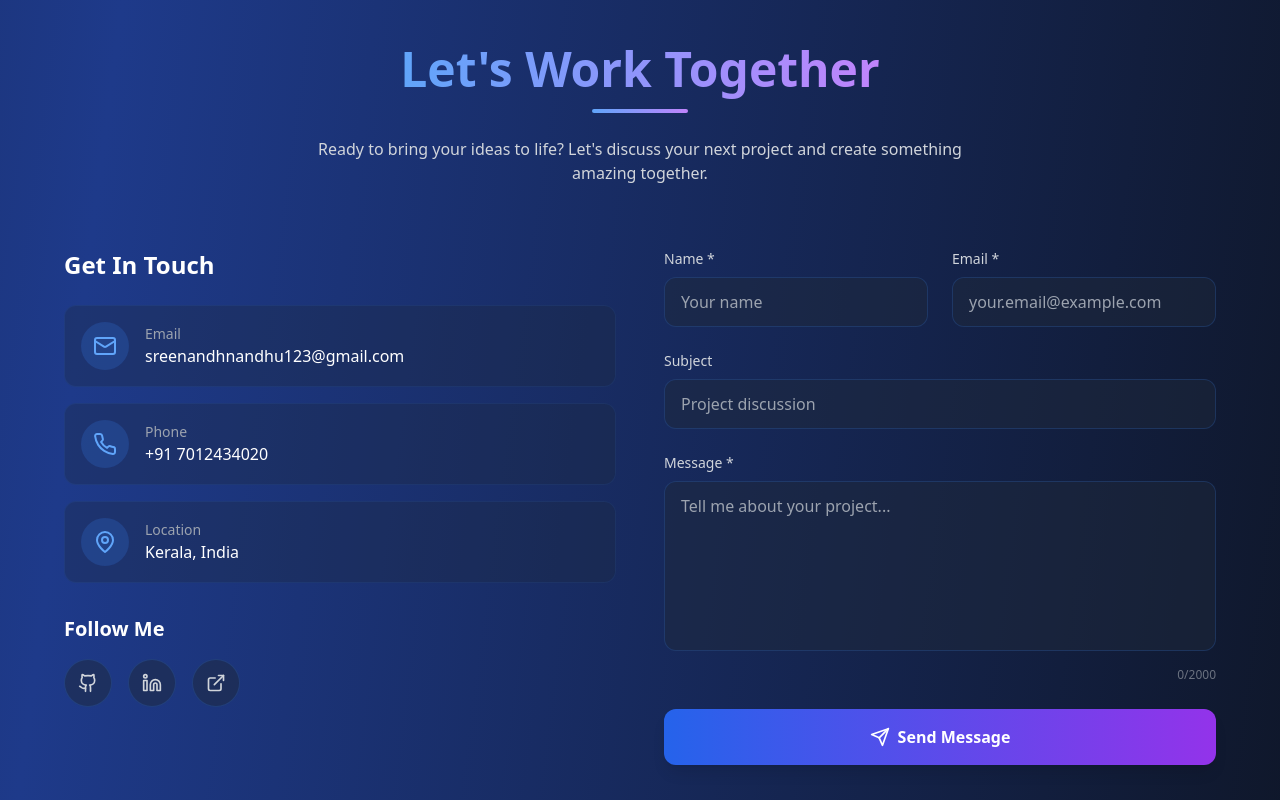
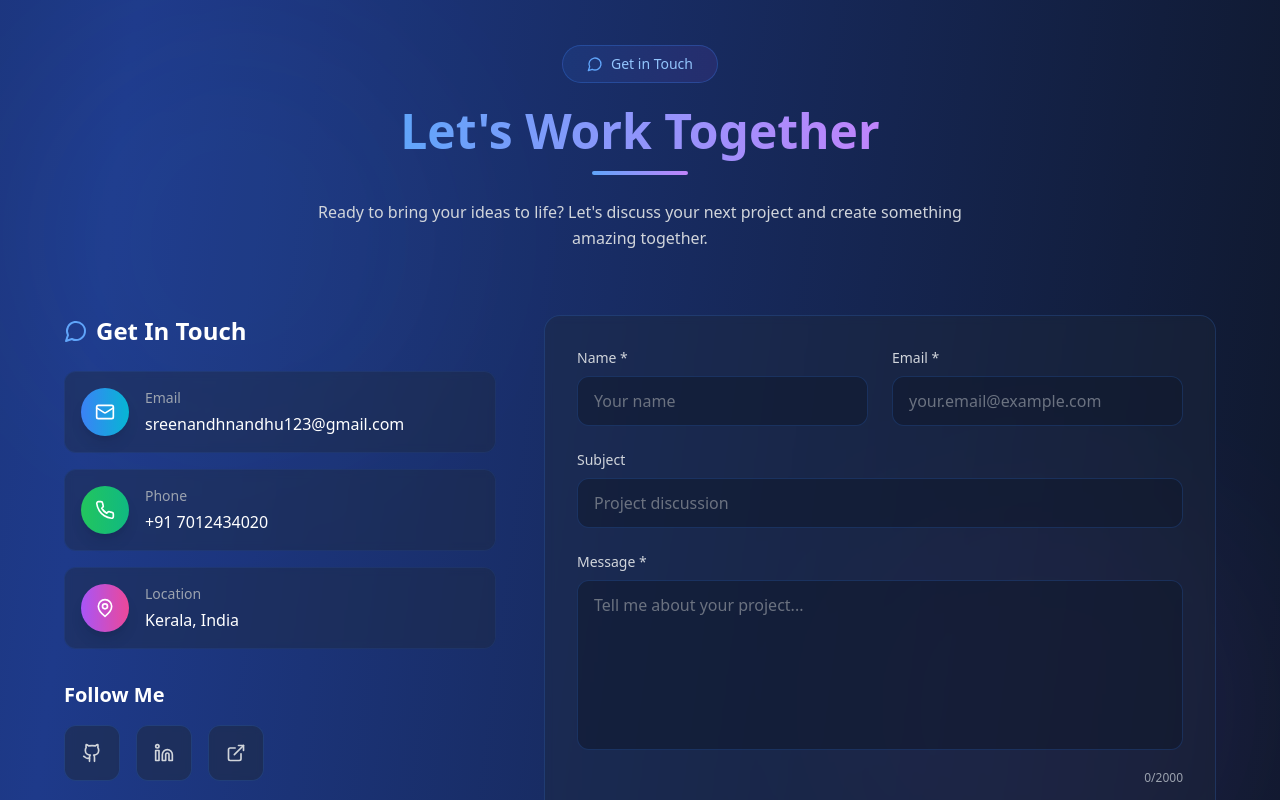
Before and after one commit to sreenandh/Portfolio, a React (Vite) app: page / in a window 1280 px wide. Shown: the part 8860-9660 px from the top of the page. Built offline with nearby package versions, Linux system fonts and the light colour scheme.

Commit message:
Enhance Contact section with advanced form animations and interactive effects

```diff
--- a/src/components/Contact.tsx
+++ b/src/components/Contact.tsx
@@ -1,9 +1,9 @@
 import React, { useState } from 'react';
-import { motion } from 'framer-motion';
+import { motion, AnimatePresence } from 'framer-motion';
 import { useInView } from 'react-intersection-observer';
-import { Mail, Phone, MapPin, Send, Github, Linkedin, ExternalLink } from 'lucide-react';
+import { Mail, Phone, MapPin, Send, Github, Linkedin, ExternalLink, MessageCircle, CheckCircle, AlertCircle } from 'lucide-react';
 
-const Contact = () => {
+const Contact: React.FC = () => {
   const [ref, inView] = useInView({
     triggerOnce: true,
     threshold: 0.1,
@@ -19,6 +19,7 @@ const Contact = () => {
   const [isSubmitting, setIsSubmitting] = useState(false);
   const [submitStatus, setSubmitStatus] = useState<'idle' | 'success' | 'error'>('idle');
   const [errorMessage, setErrorMessage] = useState('');
+  const [focusedField, setFocusedField] = useState<string | null>(null);
 
   const handleChange = (e: React.ChangeEvent<HTMLInputElement | HTMLTextAreaElement>) => {
     setFormData({
@@ -33,7 +34,6 @@ const Contact = () => {
     setErrorMessage('');
 
     try {
-      // For Vercel deployment, the API endpoint will be /api/contact
       const API_URL = import.meta.env.VITE_API_URL || '/api/contact';
 
       const response = await fetch(API_URL, {
@@ -71,19 +71,22 @@ const Contact = () => {
       icon: Mail,
       label: 'Email',
       value: 'sreenandhnandhu123@gmail.com',
-      href: 'mailto:sreenandhnandhu123@gmail.com'
+      href: 'mailto:sreenandhnandhu123@gmail.com',
+      color: 'from-blue-500 to-cyan-500'
     },
     {
       icon: Phone,
       label: 'Phone',
       value: '+91 7012434020',
-      href: 'tel:+917012434020'
+      href: 'tel:+917012434020',
+      color: 'from-green-500 to-emerald-500'
     },
     {
       icon: MapPin,
       label: 'Location',
       value: 'Kerala, India',
-      href: '#'
+      href: '#',
+      color: 'from-purple-500 to-pink-500'
     }
   ];
 
@@ -110,7 +113,7 @@ const Contact = () => {
     visible: {
       opacity: 1,
       transition: {
-        staggerChildren: 0.2,
+        staggerChildren: 0.15,
       },
     },
   };
@@ -120,13 +123,31 @@ const Contact = () => {
     visible: {
       opacity: 1,
       y: 0,
-      transition: { duration: 0.6 },
+      transition: { duration: 0.6, type: 'spring', stiffness: 100 },
     },
   };
 
   return (
-    <section id="contact" className="py-20 relative">
-      <div className="container mx-auto px-6">
+    <section id="contact" className="py-20 relative overflow-hidden">
+      {/* Animated background */}
+      <motion.div
+        animate={{
+          rotate: [0, 360],
+          scale: [1, 1.2, 1],
+        }}
+        transition={{ duration: 25, repeat: Infinity, ease: 'linear' }}
+        className="absolute top-20 left-10 w-96 h-96 bg-blue-500/5 rounded-full blur-3xl"
+      />
+      <motion.div
+        animate={{
+          rotate: [360, 0],
+          scale: [1, 1.3, 1],
+        }}
+        transition={{ duration: 30, repeat: Infinity, ease: 'linear' }}
+        className="absolute bottom-20 right-10 w-96 h-96 bg-purple-500/5 rounded-full blur-3xl"
+      />
+
+      <div className="container mx-auto px-6 relative z-10">
         <motion.div
           ref={ref}
           variants={containerVariants}
@@ -134,44 +155,70 @@ const Contact = () => {
           animate={inView ? "visible" : "hidden"}
           className="max-w-6xl mx-auto"
         >
+          {/* Section Header */}
           <motion.div variants={itemVariants} className="text-center mb-16">
+            <motion.div
+              initial={{ scale: 0 }}
+              animate={inView ? { scale: 1 } : { scale: 0 }}
+              transition={{ duration: 0.5, type: 'spring', stiffness: 200 }}
+              className="inline-flex items-center space-x-2 bg-gradient-to-r from-blue-500/10 to-purple-500/10 border border-blue-500/30 rounded-full px-6 py-2 mb-6"
+            >
+              <MessageCircle className="w-4 h-4 text-blue-400" />
+              <span className="text-blue-300 text-sm font-medium">Get in Touch</span>
+            </motion.div>
+
             <h2 className="text-4xl md:text-5xl font-bold mb-4">
               <span className="bg-gradient-to-r from-blue-400 to-purple-400 bg-clip-text text-transparent">
                 Let's Work Together
               </span>
             </h2>
-            <div className="w-24 h-1 bg-gradient-to-r from-blue-400 to-purple-400 mx-auto rounded-full"></div>
-            <p className="text-gray-300 mt-6 max-w-2xl mx-auto">
+            <motion.div
+              initial={{ scaleX: 0 }}
+              animate={inView ? { scaleX: 1 } : { scaleX: 0 }}
+              transition={{ duration: 0.8, delay: 0.3 }}
+              className="w-24 h-1 bg-gradient-to-r from-blue-400 to-purple-400 mx-auto rounded-full"
+            />
+            <p className="text-gray-300 mt-6 max-w-2xl mx-auto leading-relaxed">
               Ready to bring your ideas to life? Let's discuss your next project and create something amazing together.
             </p>
           </motion.div>
 
-          <div className="grid lg:grid-cols-2 gap-12">
-            {/* Contact Information */}
-            <motion.div variants={itemVariants} className="space-y-8">
+          <div className="grid lg:grid-cols-5 gap-12">
+            {/* Contact Information - 2 columns */}
+            <motion.div variants={itemVariants} className="lg:col-span-2 space-y-8">
               <div>
-                <h3 className="text-2xl font-semibold mb-6">Get In Touch</h3>
+                <h3 className="text-2xl font-semibold mb-6 flex items-center space-x-2">
+                  <MessageCircle className="w-6 h-6 text-blue-400" />
+                  <span>Get In Touch</span>
+                </h3>
                 <div className="space-y-4">
-                  {contactInfo.map((info) => (
+                  {contactInfo.map((info, index) => (
                     <motion.div
                       key={info.label}
-                      whileHover={{ x: 5 }}
-                      className="flex items-center space-x-4 p-4 bg-slate-800/30 rounded-xl border border-blue-500/10 hover:border-blue-400/30 transition-all duration-300"
+                      initial={{ opacity: 0, x: -30 }}
+                      animate={inView ? { opacity: 1, x: 0 } : { opacity: 0, x: -30 }}
+                      transition={{ delay: 0.6 + index * 0.1, type: 'spring', stiffness: 100 }}
+                      whileHover={{ x: 8, scale: 1.02 }}
+                      className="group flex items-center space-x-4 p-4 bg-slate-800/40 backdrop-blur-sm rounded-xl border border-blue-500/10 hover:border-blue-400/30 hover:bg-slate-800/60 transition-all duration-300 cursor-pointer"
                     >
-                      <div className="w-12 h-12 bg-blue-500/20 rounded-full flex items-center justify-center">
-                        <info.icon className="w-6 h-6 text-blue-400" />
-                      </div>
-                      <div>
-                        <p className="text-gray-400 text-sm">{info.label}</p>
+                      <motion.div
+                        whileHover={{ rotate: 360, scale: 1.1 }}
+                        transition={{ duration: 0.6 }}
+                        className={`w-12 h-12 bg-gradient-to-r ${info.color} rounded-full flex items-center justify-center shadow-lg`}
+                      >
+                        <info.icon className="w-5 h-5 text-white" />
+                      </motion.div>
+                      <div className="flex-1">
+                        <p className="text-gray-400 text-sm mb-1">{info.label}</p>
                         {info.href !== '#' ? (
                           <a
                             href={info.href}
-                            className="text-white hover:text-blue-400 transition-colors duration-300"
+                            className="text-white group-hover:text-blue-400 transition-colors duration-300 font-medium"
                           >
                             {info.value}
                           </a>
                         ) : (
-                          <p className="text-white">{info.value}</p>
+                          <p className="text-white font-medium">{info.value}</p>
                         )}
                       </div>
                     </motion.div>
@@ -179,63 +226,92 @@ const Contact = () => {
                 </div>
               </div>
 
+              {/* Social Links */}
               <div>
                 <h3 className="text-xl font-semibold mb-4">Follow Me</h3>
                 <div className="flex space-x-4">
-                  {socialLinks.map((social) => (
+                  {socialLinks.map((social, index) => (
                     <motion.a
                       key={social.label}
                       href={social.href}
                       target="_blank"
                       rel="noopener noreferrer"
-                      whileHover={{ scale: 1.1, rotate: 5 }}
+                      initial={{ opacity: 0, scale: 0 }}
+                      animate={inView ? { opacity: 1, scale: 1 } : { opacity: 0, scale: 0 }}
+                      transition={{ delay: 1 + index * 0.1, type: 'spring', stiffness: 200 }}
+                      whileHover={{ scale: 1.15, rotate: 360 }}
                       whileTap={{ scale: 0.9 }}
-                      className="w-12 h-12 bg-slate-800/50 rounded-full flex items-center justify-center border border-blue-500/20 hover:border-blue-400/40 hover:bg-blue-500/20 transition-all duration-300"
+                      className="w-14 h-14 bg-slate-800/50 backdrop-blur-sm rounded-xl flex items-center justify-center border border-blue-500/20 hover:border-blue-400/40 hover:bg-gradient-to-r hover:from-blue-500/20 hover:to-purple-500/20 transition-all duration-300 group"
+                      aria-label={social.label}
                     >
-                      <social.icon className="w-5 h-5 text-gray-300 hover:text-blue-400" />
+                      <social.icon className="w-5 h-5 text-gray-300 group-hover:text-blue-400 transition-colors duration-300" />
                     </motion.a>
                   ))}
                 </div>
               </div>
             </motion.div>
 
-            {/* Contact Form */}
-            <motion.div variants={itemVariants}>
-              <form onSubmit={handleSubmit} className="space-y-6">
+            {/* Contact Form - 3 columns */}
+            <motion.div variants={itemVariants} className="lg:col-span-3">
+              <motion.form
+                onSubmit={handleSubmit}
+                className="space-y-6 bg-slate-800/40 backdrop-blur-sm rounded-2xl p-8 border border-blue-500/20"
+                initial={{ opacity: 0, scale: 0.95 }}
+                animate={inView ? { opacity: 1, scale: 1 } : { opacity: 0, scale: 0.95 }}
+                transition={{ delay: 0.4, duration: 0.6 }}
+              >
                 <div className="grid md:grid-cols-2 gap-6">
                   <div>
                     <label htmlFor="name" className="block text-sm font-medium text-gray-300 mb-2">
                       Name *
                     </label>
+                    <motion.div
+                      animate={{
+                        scale: focusedField === 'name' ? 1.02 : 1,
+                      }}
+                      transition={{ duration: 0.2 }}
+                    >
                       <input
                         type="text"
                         id="name"
                         name="name"
                         value={formData.name}
                         onChange={handleChange}
+                        onFocus={() => setFocusedField('name')}
+                        onBlur={() => setFocusedField(null)}
                         required
                         maxLength={100}
                         disabled={isSubmitting}
-                      className="w-full px-4 py-3 bg-slate-800/50 border border-blue-500/20 rounded-xl focus:outline-none focus:border-blue-400 transition-colors duration-300 text-white placeholder-gray-400 disabled:opacity-50 disabled:cursor-not-allowed"
+                        className="w-full px-4 py-3 bg-slate-900/50 border border-blue-500/20 rounded-xl focus:outline-none focus:border-blue-400 focus:ring-2 focus:ring-blue-400/20 transition-all duration-300 text-white placeholder-gray-500 disabled:opacity-50 disabled:cursor-not-allowed"
                         placeholder="Your name"
                       />
+                    </motion.div>
                   </div>
                   <div>
                     <label htmlFor="email" className="block text-sm font-medium text-gray-300 mb-2">
                       Email *
                     </label>
+                    <motion.div
+                      animate={{
+                        scale: focusedField === 'email' ? 1.02 : 1,
+                      }}
+                      transition={{ duration: 0.2 }}
+                    >
                       <input
                         type="email"
                         id="email"
                         name="email"
                         value={formData.email}
                         onChange={handleChange}
+                        onFocus={() => setFocusedField('email')}
+                        onBlur={() => setFocusedField(null)}
                         required
                         maxLength={100}
                         disabled={isSubmitting}
-                      className="w-full px-4 py-3 bg-slate-800/50 border border-blue-500/20 rounded-xl focus:outline-none focus:border-blue-400 transition-colors duration-300 text-white placeholder-gray-400 disabled:opacity-50 disabled:cursor-not-allowed"
+                        className="w-full px-4 py-3 bg-slate-900/50 border border-blue-500/20 rounded-xl focus:outline-none focus:border-blue-400 focus:ring-2 focus:ring-blue-400/20 transition-all duration-300 text-white placeholder-gray-500 disabled:opacity-50 disabled:cursor-not-allowed"
                         placeholder="your.email@example.com"
                       />
+                    </motion.div>
                   </div>
                 </div>
 
@@ -243,84 +319,132 @@ const Contact = () => {
                   <label htmlFor="subject" className="block text-sm font-medium text-gray-300 mb-2">
                     Subject
                   </label>
+                  <motion.div
+                    animate={{
+                      scale: focusedField === 'subject' ? 1.02 : 1,
+                    }}
+                    transition={{ duration: 0.2 }}
+                  >
                     <input
                       type="text"
                       id="subject"
                       name="subject"
                       value={formData.subject}
                       onChange={handleChange}
+                      onFocus={() => setFocusedField('subject')}
+                      onBlur={() => setFocusedField(null)}
                       maxLength={200}
                       disabled={isSubmitting}
-                    className="w-full px-4 py-3 bg-slate-800/50 border border-blue-500/20 rounded-xl focus:outline-none focus:border-blue-400 transition-colors duration-300 text-white placeholder-gray-400 disabled:opacity-50 disabled:cursor-not-allowed"
+                      className="w-full px-4 py-3 bg-slate-900/50 border border-blue-500/20 rounded-xl focus:outline-none focus:border-blue-400 focus:ring-2 focus:ring-blue-400/20 transition-all duration-300 text-white placeholder-gray-500 disabled:opacity-50 disabled:cursor-not-allowed"
                       placeholder="Project discussion"
                     />
+                  </motion.div>
                 </div>
 
                 <div>
                   <label htmlFor="message" className="block text-sm font-medium text-gray-300 mb-2">
                     Message *
                   </label>
+                  <motion.div
+                    animate={{
+                      scale: focusedField === 'message' ? 1.02 : 1,
+                    }}
+                    transition={{ duration: 0.2 }}
+                  >
                     <textarea
                       id="message"
                       name="message"
                       value={formData.message}
                       onChange={handleChange}
+                      onFocus={() => setFocusedField('message')}
+                      onBlur={() => setFocusedField(null)}
                       required
                       rows={6}
                       maxLength={2000}
                       disabled={isSubmitting}
-                    className="w-full px-4 py-3 bg-slate-800/50 border border-blue-500/20 rounded-xl focus:outline-none focus:border-blue-400 transition-colors duration-300 text-white placeholder-gray-400 resize-none disabled:opacity-50 disabled:cursor-not-allowed"
+                      className="w-full px-4 py-3 bg-slate-900/50 border border-blue-500/20 rounded-xl focus:outline-none focus:border-blue-400 focus:ring-2 focus:ring-blue-400/20 transition-all duration-300 text-white placeholder-gray-500 resize-none disabled:opacity-50 disabled:cursor-not-allowed"
                       placeholder="Tell me about your project..."
                     />
-                  <div className="text-right mt-1">
-                    <span className={`text-xs ${
-                      formData.message.length > 1900 ? 'text-red-400' : 'text-gray-500'
-                    }`}>
+                  </motion.div>
+                  <div className="text-right mt-2">
+                    <motion.span
+                      animate={{
+                        color: formData.message.length > 1900 ? '#f87171' : '#9ca3af'
+                      }}
+                      className="text-xs font-medium"
+                    >
                       {formData.message.length}/2000
-                    </span>
+                    </motion.span>
                   </div>
                 </div>
 
+                {/* Submit Button */}
                 <motion.button
                   type="submit"
                   disabled={isSubmitting}
-                  whileHover={{ scale: isSubmitting ? 1 : 1.02 }}
+                  whileHover={{ scale: isSubmitting ? 1 : 1.03, y: isSubmitting ? 0 : -2 }}
                   whileTap={{ scale: isSubmitting ? 1 : 0.98 }}
-                  className="w-full bg-gradient-to-r from-blue-600 to-purple-600 hover:from-blue-700 hover:to-purple-700 text-white font-semibold py-4 px-6 rounded-xl transition-all duration-300 flex items-center justify-center space-x-2 disabled:opacity-50 disabled:cursor-not-allowed shadow-lg hover:shadow-blue-500/25"
+                  className="relative w-full bg-gradient-to-r from-blue-600 to-purple-600 hover:from-blue-700 hover:to-purple-700 text-white font-semibold py-4 px-6 rounded-xl transition-all duration-300 flex items-center justify-center space-x-2 disabled:opacity-50 disabled:cursor-not-allowed shadow-lg hover:shadow-2xl hover:shadow-blue-500/30 overflow-hidden group"
                 >
+                  {/* Animated background */}
+                  <motion.div
+                    className="absolute inset-0 bg-gradient-to-r from-blue-400 to-purple-400"
+                    initial={{ x: '-100%' }}
+                    whileHover={{ x: '100%' }}
+                    transition={{ duration: 0.6 }}
+                    style={{ opacity: 0.2 }}
+                  />
+
                   {isSubmitting ? (
                     <>
-                      <div className="w-5 h-5 border-2 border-white border-t-transparent rounded-full animate-spin" />
-                      <span>Sending...</span>
+                      <motion.div
+                        animate={{ rotate: 360 }}
+                        transition={{ duration: 1, repeat: Infinity, ease: 'linear' }}
+                        className="w-5 h-5 border-2 border-white border-t-transparent rounded-full"
+                      />
+                      <span className="relative z-10">Sending...</span>
                     </>
                   ) : (
                     <>
-                      <Send size={20} />
-                      <span>Send Message</span>
+                      <Send size={20} className="group-hover:translate-x-1 group-hover:-translate-y-1 transition-transform duration-300 relative z-10" />
+                      <span className="relative z-10">Send Message</span>
                     </>
                   )}
                 </motion.button>
 
+                {/* Status Messages */}
+                <AnimatePresence mode="wait">
                   {submitStatus === 'success' && (
                     <motion.div
-                    initial={{ opacity: 0, y: 10 }}
-                    animate={{ opacity: 1, y: 0 }}
-                    className="text-green-400 text-center p-4 bg-green-500/10 border border-green-500/20 rounded-xl"
+                      key="success"
+                      initial={{ opacity: 0, y: 10, scale: 0.95 }}
+                      animate={{ opacity: 1, y: 0, scale: 1 }}
+                      exit={{ opacity: 0, y: -10, scale: 0.95 }}
+                      className="flex items-center space-x-3 text-green-400 p-4 bg-green-500/10 border border-green-500/30 rounded-xl backdrop-blur-sm"
                     >
-                    ✅ Message sent successfully! You should receive a confirmation email shortly.
+                      <CheckCircle className="w-5 h-5 flex-shrink-0" />
+                      <span className="text-sm">
+                        ✨ Message sent successfully! You should receive a confirmation email shortly.
+                      </span>
                     </motion.div>
                   )}
 
                   {submitStatus === 'error' && (
                     <motion.div
-                    initial={{ opacity: 0, y: 10 }}
-                    animate={{ opacity: 1, y: 0 }}
-                    className="text-red-400 text-center p-4 bg-red-500/10 border border-red-500/20 rounded-xl"
+                      key="error"
+                      initial={{ opacity: 0, y: 10, scale: 0.95 }}
+                      animate={{ opacity: 1, y: 0, scale: 1 }}
+                      exit={{ opacity: 0, y: -10, scale: 0.95 }}
+                      className="flex items-center space-x-3 text-red-400 p-4 bg-red-500/10 border border-red-500/30 rounded-xl backdrop-blur-sm"
                     >
-                    ❌ {errorMessage || 'Something went wrong. Please try again or contact me directly.'}
+                      <AlertCircle className="w-5 h-5 flex-shrink-0" />
+                      <span className="text-sm">
+                        {errorMessage || '❌ Failed to send message. Please try again later or contact me directly.'}
+                      </span>
                     </motion.div>
                   )}
-              </form>
+                </AnimatePresence>
+              </motion.form>
             </motion.div>
           </div>
         </motion.div>
```
Lines whose indentation alone changed are shown as unchanged.
